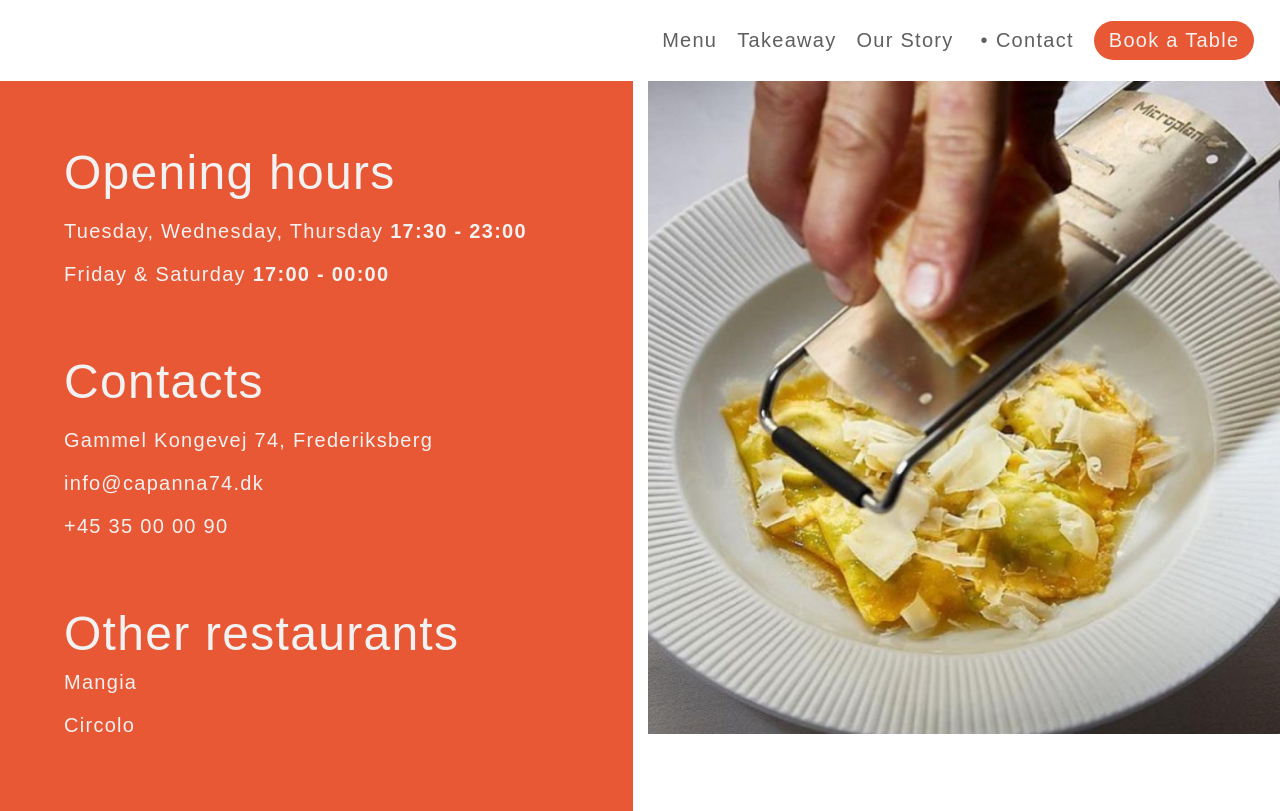
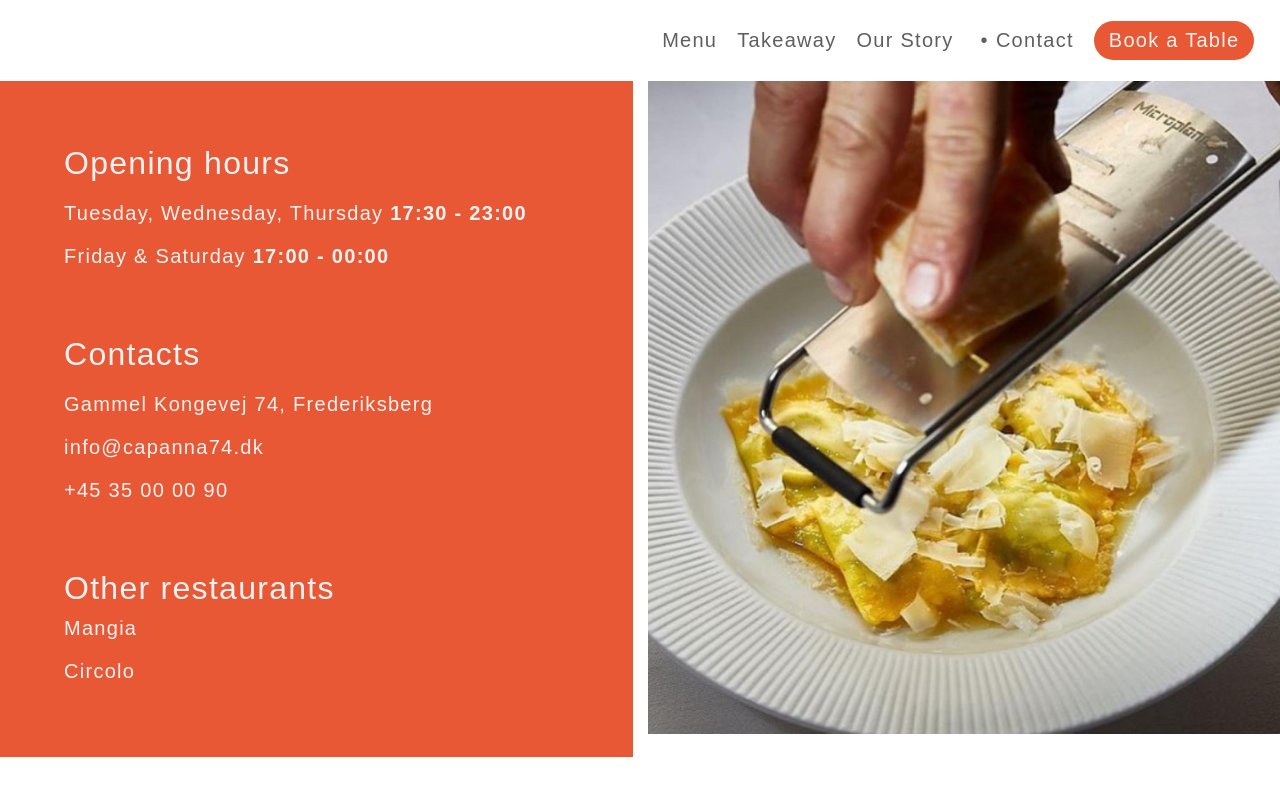
Before and after one commit to ozolinala/capanna74, a Next.js app: page /contact in a window 1280 px wide. Built offline with nearby package versions, Linux system fonts and the light colour scheme.

Commit message:
changed size of the headings

```diff
--- a/src/pages/contact.js
+++ b/src/pages/contact.js
@@ -9,7 +9,7 @@ const Contact = () => {
         <div className={styles.contactInfo}>
           <div className={styles.contactInfoText}>
             <div>
-              <h2>Opening hours</h2>
+              <h4>Opening hours</h4>
               <p>
                 Tuesday, Wednesday, Thursday <b>17:30 - 23:00</b>
               </p>
@@ -18,13 +18,13 @@ const Contact = () => {
               </p>
             </div>
             <div>
-              <h2>Contacts</h2>
+              <h4>Contacts</h4>
               <p>Gammel Kongevej 74, Frederiksberg</p>
               <a href="mailto:info@capannadi74.dk">info@capanna74.dk</a>
               <p>+45 35 00 00 90</p>
             </div>
             <div>
-              <h2>Other restaurants</h2>
+              <h4>Other restaurants</h4>
               <div className={styles.otherRestaurants}>
                 <a href="https://mangia.dk/">Mangia</a>
                 <a href="https://www.ristorantecircolo.dk/">Circolo</a>
--- a/src/styles/Contact.module.css
+++ b/src/styles/Contact.module.css
@@ -16,11 +16,13 @@
   display: flex;
   flex-direction: column;
   gap: 3rem;
+
 }
 
-.contactInfoText h2 {
+.contactInfoText h4 {
   padding: 0;
   margin: 0;
+  color: var(--off-white);
 }
 
 .contactInfoText h2,
```
